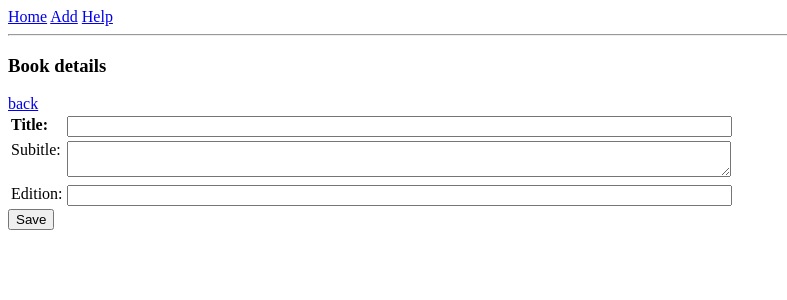
After one commit to dheller1/shelf, a Flask app: template shelf/wsgi/templates/edit.html in a window 1280 px wide. The commit adds this page. Shown: the top 300 px of the page, without its empty margins (0-787 px from the left). Run offline with Flask 2, Linux system fonts and the light colour scheme; the template is opened without the code that fills it, so the values that code supplies are empty.

Commit message:
add edit.html template and save functionality for changed records

```diff
--- a/shelf/wsgi/app.py
+++ b/shelf/wsgi/app.py
@@ -1,5 +1,5 @@
 import os
-from flask import Flask, render_template
+from flask import Flask, redirect, render_template, request, url_for
 from flask_sqlalchemy import SQLAlchemy
 
 _basedir = os.path.abspath(os.path.dirname(__file__))
@@ -40,3 +40,25 @@ def view_list():
 def view_book(book_id):
     book = Book.query.get_or_404(book_id)
     return render_template('book.html', book=book)
+
+@app.route('/edit/<int:book_id>')
+def view_edit(book_id):
+    book = Book.query.get_or_404(book_id)
+    return render_template('edit.html', book=book)
+
+@app.route('/save', methods=('POST', ))
+def do_save():
+    if request.method == 'POST':
+        id = request.form['book_id']
+        book = Book.query.get_or_404(id)
+        t = request.form['title']
+        st = request.form['subtitle']
+        ed = request.form['edition']
+
+        book.title = t
+        book.subtitle = st
+        book.edition = ed
+
+        db.session.add(book)
+        db.session.commit()
+        return redirect(url_for('view_book', book_id=id))
--- a/shelf/wsgi/templates/book.html
+++ b/shelf/wsgi/templates/book.html
@@ -2,7 +2,7 @@
 
 {% block content %}
 <h3>{% block title %} Book details {% endblock %}</h3>
-[<a href="/edit/{{ book.id }}">Edit</a>]
+[<a href="{{ url_for('view_edit', book_id=book.id) }}">Edit</a>]
 
 
 <h2>{{ book.title }}</h2>
--- /dev/null
+++ b/shelf/wsgi/templates/edit.html
@@ -0,0 +1,26 @@
+{% extends 'base.html' %}
+
+{% block content %}
+<h3>{% block title %} Book details {% endblock %}</h3>
+<a href="{{ url_for('view_book', book_id=book.id) }}">back</a>
+
+<form action="{{ url_for('do_save') }}" method="POST">
+    <input type="hidden" name="book_id" value="{{ book.id }}" />
+	<table>
+		<tr>
+			<td valign="top"><b>Title:</b></td>
+			<td><input type="text" name="title" size="80" value="{{ book.title}}" /></td>
+		</tr>
+		<tr>
+			<td valign="top">Subitle:</td>
+			<td><textarea name="subtitle" rows="2" cols="80">{{ book.subtitle }}</textarea></td>
+		</tr>
+		<tr>
+			<td valign="top">Edition:</td>
+			<td><input type="text" name="edition" size="80" value="{{ book.edition }}" /></td>
+		</tr>
+	</table>
+	<div><input type="submit" value="Save" /></div>
+</form>
+
+{% endblock %}
--- a/shelf/wsgi/templates/list.html
+++ b/shelf/wsgi/templates/list.html
@@ -14,7 +14,7 @@
 	{% for book in books %}
 	<tr>
 		<td>
-			<span><a href="/book/{{ book.id }}">{{ book.title }}</a>
+			<span><a href="{{ url_for('view_book', book_id=book.id) }}">{{ book.title }}</a>
 				<br><small>{{ book.subtitle }}</small>
 			</span>
 		</td>
```
